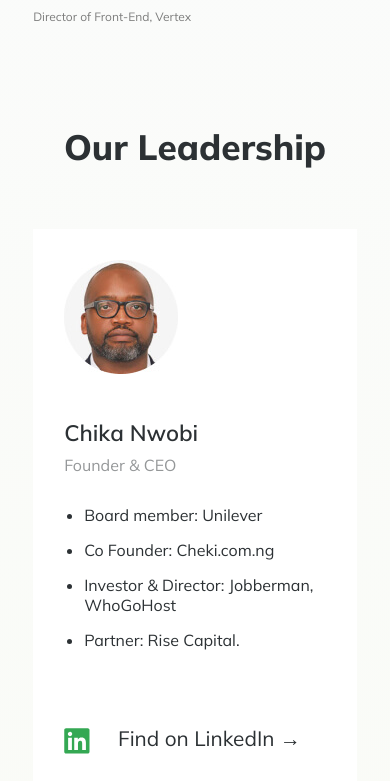
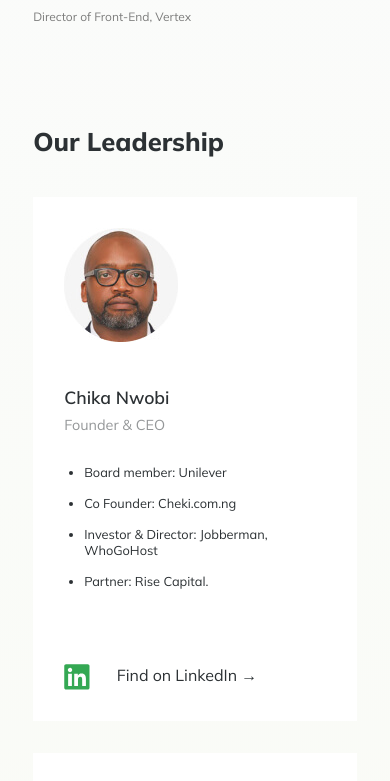
Before and after one commit to JohnIdenyi/decagon-clone, a plain HTML site: page index.html in a window 390 px wide. Shown: the part 2801-3582 px from the top of the page. Drawn offline with Linux system fonts and the light colour scheme.

Commit message:
Added section group

```diff
--- a/css/style.css
+++ b/css/style.css
@@ -386,7 +386,32 @@ nav .hamburger-btn {
     /* End of Testimonials setion */
 
     /* Members section */
+    .members h2 {
+        text-align: left;
+        font-size: 1.6rem;
+    }
+
+    .member-list {
+        margin-top: 40px;
+    }
+
     .member-card {
         width: 100%;
     }
+
+    .member-card h3 {
+        font-size: 1.1rem;
+    }
+
+    .member-card p {
+        font-size: 0.9rem;
+    }
+
+    .member-card__qualification li {
+        font-size: 0.8rem;
+    }
+
+    .member-card__linkedin a {
+        font-size: 1rem;
+    }
 }
```
